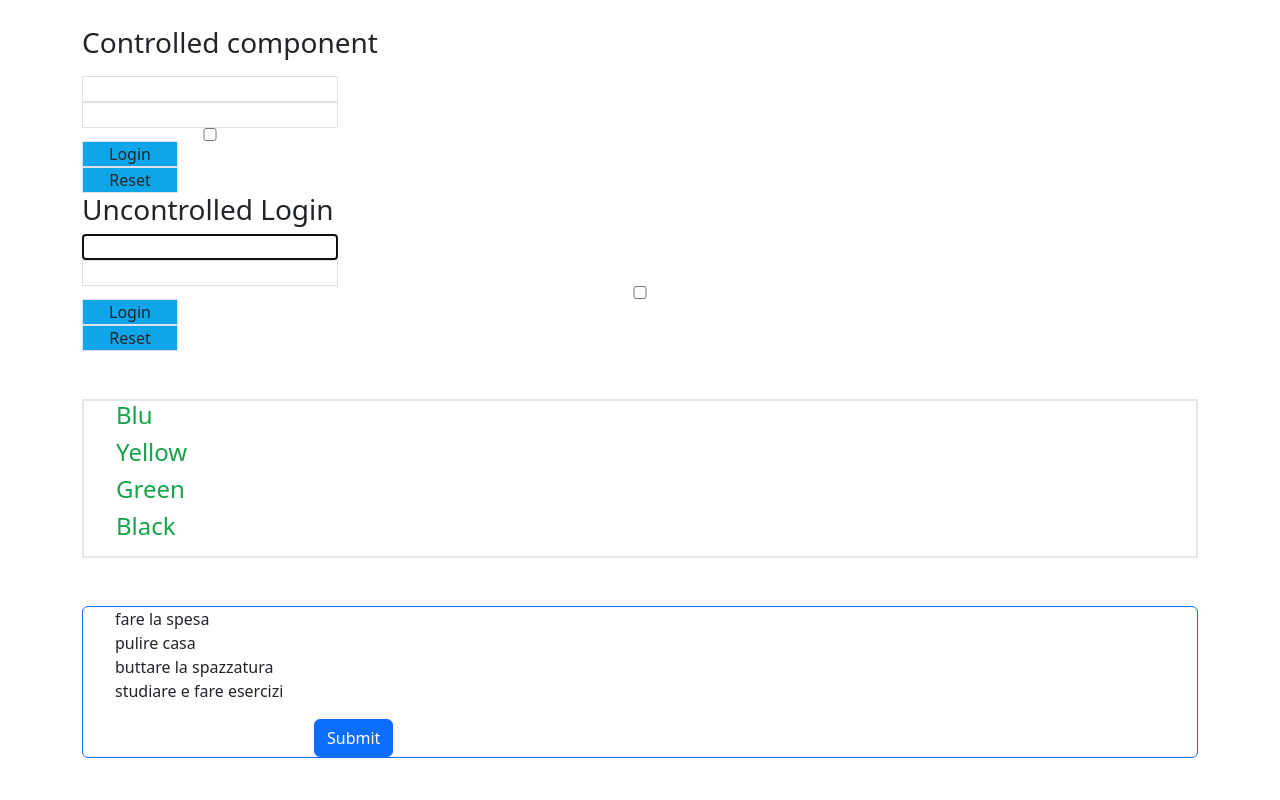
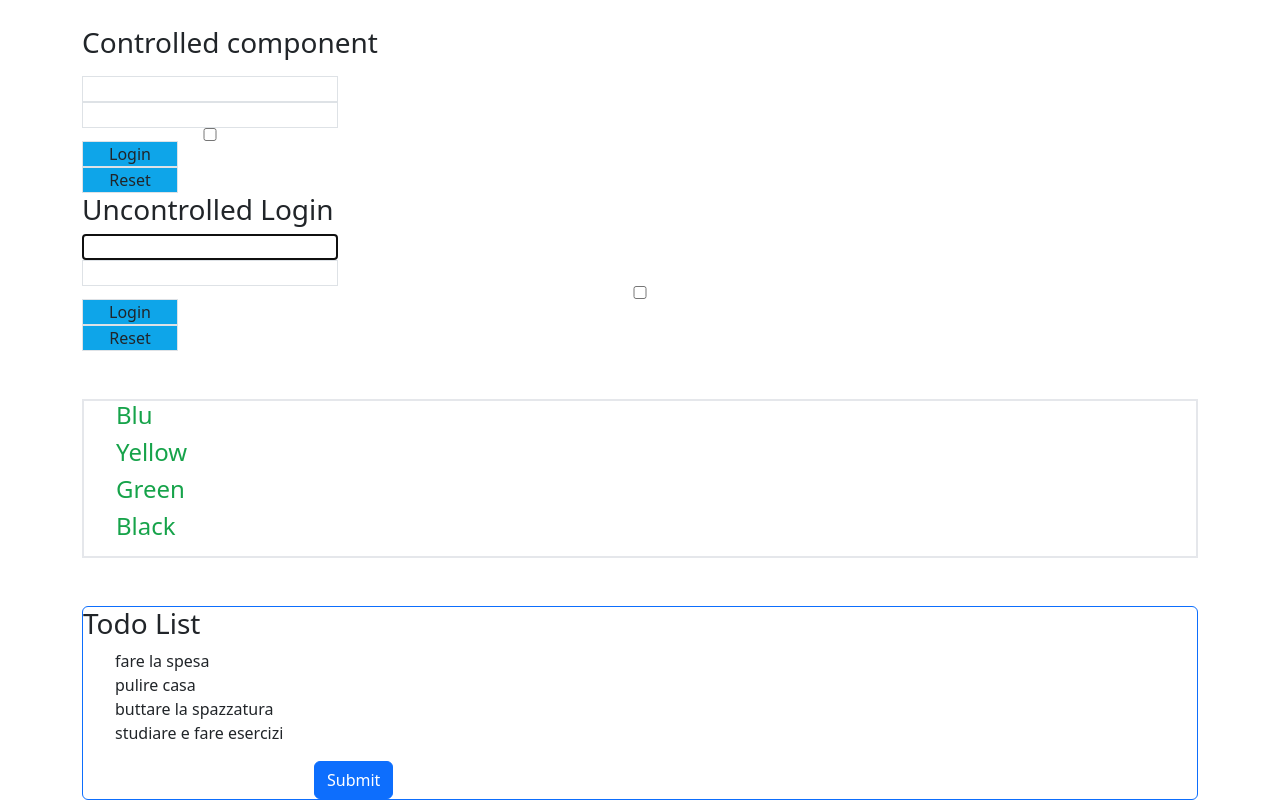
Before and after one commit to Castels88/React-esercizi, a React (Create React App) app: page / in a window 1280 px wide. Shown: the part 616-1416 px from the top of the page. Before the commit the page ends 1374 px from the top, so only its background shows below. Built offline with nearby package versions, Linux system fonts and the light colour scheme.

Commit message:
adding h3

```diff
--- a/src/TodoList.js
+++ b/src/TodoList.js
@@ -22,6 +22,7 @@ export class TodoList extends React.Component{
     render(){
         return(
             <Card border="primary">
+                <h3>Todo List</h3>
                 <ul>
                     {
                         this.props.items.map(item=> <li key={item.id}>
```
